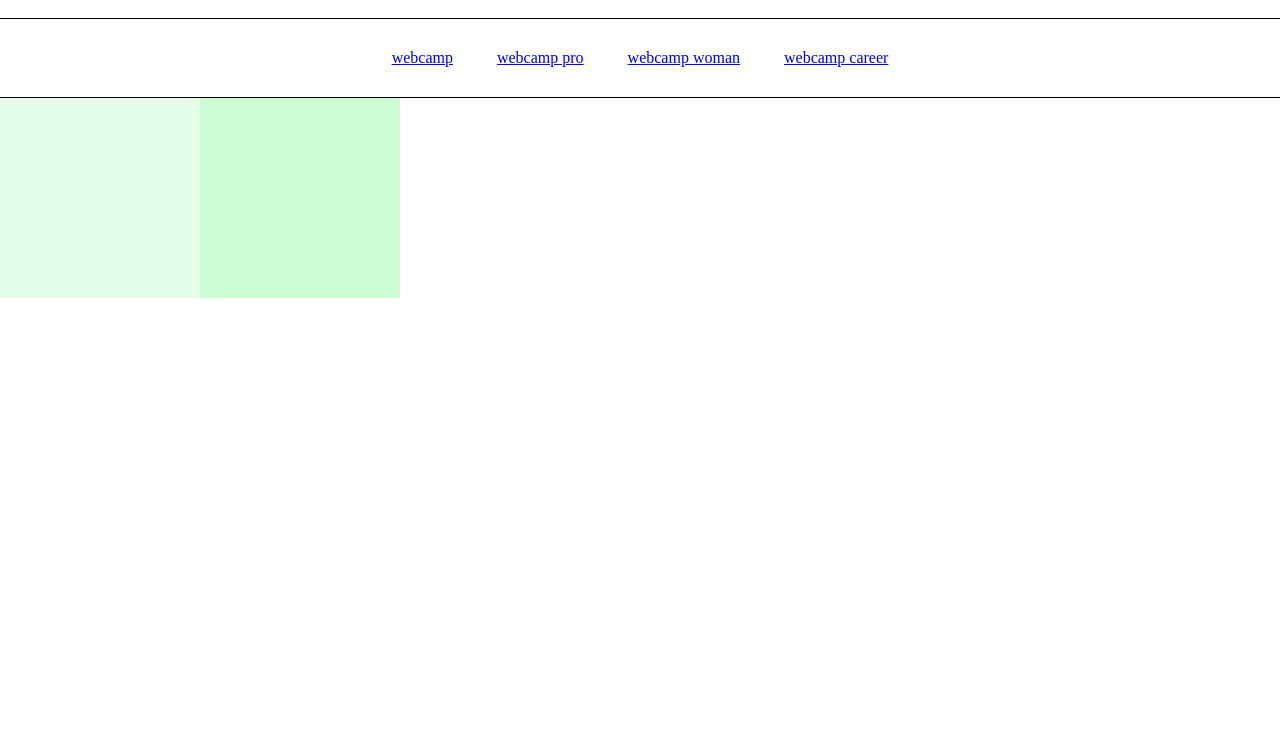
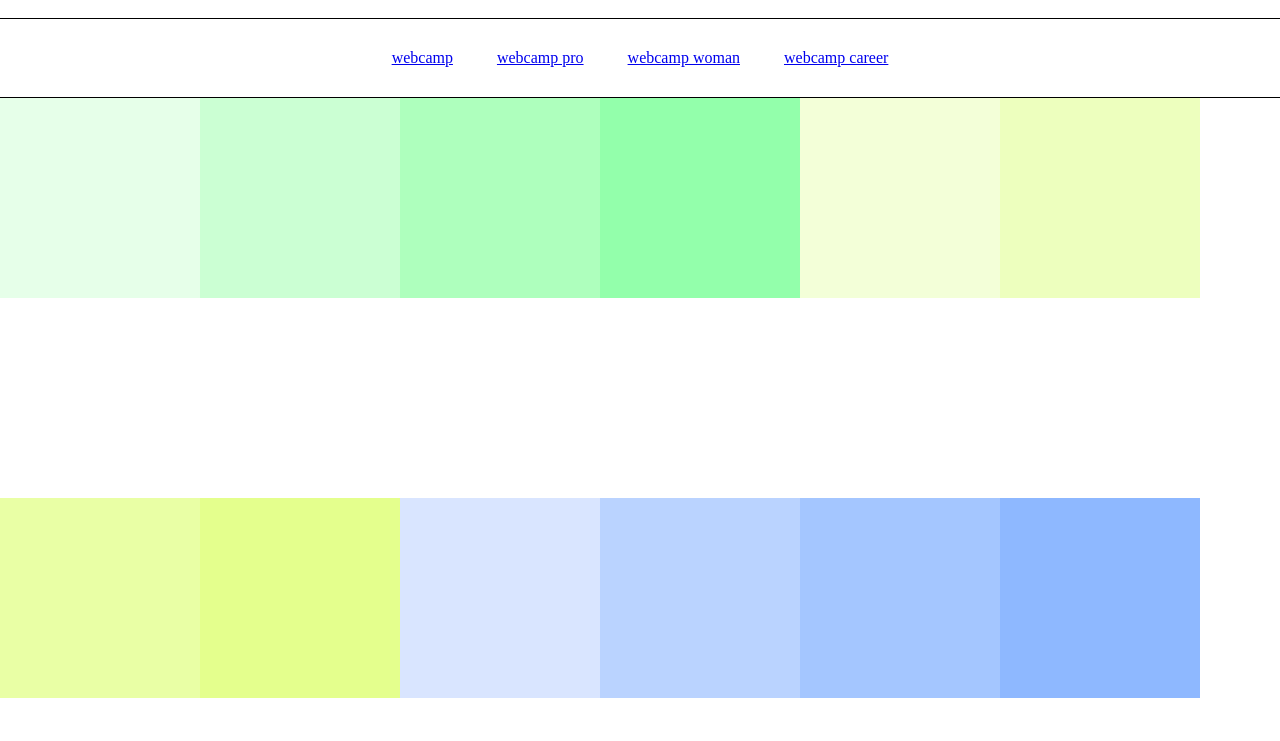
Before and after one commit to kosuke-byte/HTML-CSS-, a plain HTML site: page chapter5-exercise/index3.html in a window 1280 px wide. Shown: the part 59-800 px from the top of the page. Drawn offline with Linux system fonts and the light colour scheme.

Commit message:
[完成]

```diff
--- a/chapter5-exercise/style3.css
+++ b/chapter5-exercise/style3.css
@@ -7,7 +7,6 @@
 header {
   width: 100%;
   padding: 20px 0 ;
-  margin: 0 auto;
   text-align: center;
 }
 
@@ -36,6 +35,7 @@ nav {
   height: 800px;
   display: flex;
   flex-wrap: wrap;
+  margin: 0 auto;
 }
 
 .main-visual-content1{
@@ -50,7 +50,57 @@ nav {
   background-color: #cbffd3;
 }
 
+.main-visual-content3{
+  width: 200px;
+  height: 200px;
+  background-color: #aeffbd;
+}
 
+.main-visual-content4{
+  width: 200px;
+  height: 200px;
+  background-color: #93ffab;
+}
+.main-visual-content5{
+  width: 200px;
+  height: 200px;
+  background-color: #f3ffd8;
+}
+.main-visual-content6{
+  width: 200px;
+  height: 200px;
+  background-color: #edffbe;
+}
+.main-visual-content7{
+  width: 200px;
+  height: 200px;
+  background-color: #e9ffa5;
+}
+.main-visual-content8{
+  width: 200px;
+  height: 200px;
+  background-color: #e4ff8d;
+}
+.main-visual-content9{
+  width: 200px;
+  height: 200px;
+  background-color: #d9e5ff;
+}
+.main-visual-content10{
+  width: 200px;
+  height: 200px;
+  background-color: #bad3ff;
+}
+.main-visual-content11{
+  width: 200px;
+  height: 200px;
+  background-color: #a4c6ff;
+}
+.main-visual-content12{
+  width: 200px;
+  height: 200px;
+  background-color: #8eb8ff;
+}
 footer {
   background-color: #848282;
   width:100%;
```
